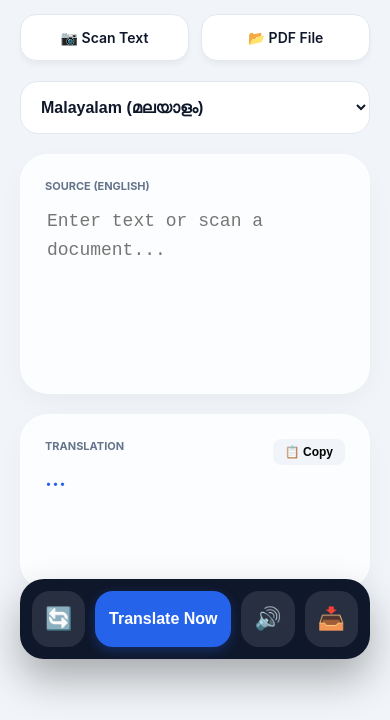
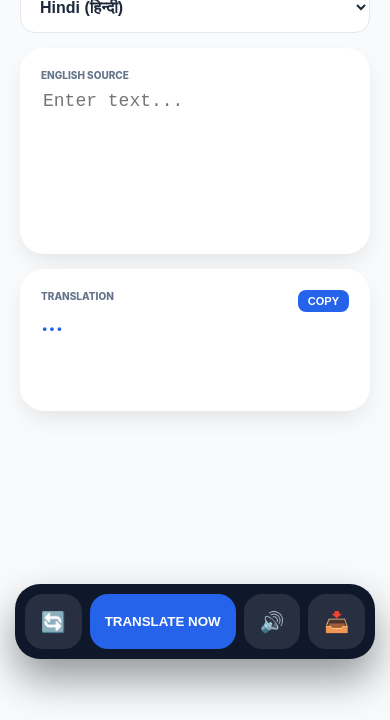
Before and after one commit to KUTTITHAPPU/GenLingo, a plain HTML site: page index.html in a window 390 px wide. Shown: the part 160-880 px from the top of the page. After the commit the page ends 844 px from the top, so only its background shows below. Drawn offline with nearby package versions, Linux system fonts and the light colour scheme.

Commit message:
Refactor index.html for mobile support and dark mode
Updated HTML structure, added mobile web app capabilities, and improved styles for dark mode.

```diff
--- a/index.html
+++ b/index.html
@@ -2,140 +2,137 @@
 <html lang="en">
 <head>
     <meta charset="UTF-8">
-    <meta name="viewport" content="width=device-width, initial-scale=1.0, maximum-scale=1.0, user-scalable=no">
-    <title>GenLingo Premium</title>
+    <meta name="viewport" content="width=device-width, initial-scale=1.0, maximum-scale=1.0, user-scalable=no, viewport-fit=cover">
+    <meta name="mobile-web-app-capable" content="yes">
+    <meta name="apple-mobile-web-app-capable" content="yes">
+    <meta name="apple-mobile-web-app-status-bar-style" content="black-translucent">
+    <link rel="manifest" href="manifest.json">
+
+    <title>GenLingo Premium AI</title>
+
     <script src="https://cdn.jsdelivr.net/npm/tesseract.js@4/dist/tesseract.min.js"></script>
     <script src="https://cdnjs.cloudflare.com/ajax/libs/pdf.js/3.4.120/pdf.min.js"></script>
     <script src="https://cdnjs.cloudflare.com/ajax/libs/jspdf/2.5.1/jspdf.umd.min.js"></script>
+
     <style>
-        :root { --primary: #2563eb; --accent: #3b82f6; --bg: #fdfdfd; --text: #0f172a; }
-        * { box-sizing: border-box; -webkit-tap-highlight-color: transparent; }
+        :root {
+            --primary: #2563eb; --bg: #f8fafc; --card: #ffffff; --text: #1e293b; --nav: #0f172a;
+        }
+        /* Dark Mode Colors */
+        body.dark {
+            --bg: #020617; --card: #1e293b; --text: #f1f5f9; --nav: #000000;
+        }
+
+        * { box-sizing: border-box; -webkit-tap-highlight-color: transparent; transition: background 0.3s, color 0.3s; }
 
         body {
-            font-family: -apple-system, system-ui, sans-serif;
-            background: #f1f5f9; margin: 0; color: var(--text); overflow-x: hidden;
+            font-family: -apple-system, sans-serif; background: var(--bg);
+            margin: 0; padding: env(safe-area-inset-top) 20px 120px 20px; color: var(--text);
         }
 
-        /* --- SPLASH SCREEN --- */
-        #splash-screen {
+        /* SPLASH SCREEN */
+        #splash {
             position: fixed; top: 0; left: 0; width: 100%; height: 100%;
-            background: white; z-index: 9999; display: flex; flex-direction: column;
-            align-items: center; justify-content: center; transition: 0.8s ease-in-out;
+            background: #0f172a; z-index: 10000; display: flex; flex-direction: column;
+            align-items: center; justify-content: center; transition: 0.8s ease;
         }
-        .splash-logo { width: 100px; animation: pulse 1.5s infinite ease-in-out; }
-        .splash-text { margin-top: 20px; font-weight: 800; font-size: 24px; color: var(--primary); letter-spacing: -1px; }
-        .splash-tag { position: absolute; bottom: 40px; font-size: 12px; color: #94a3b8; letter-spacing: 2px; }
-        @keyframes pulse { 0% { transform: scale(0.95); opacity: 0.8; } 50% { transform: scale(1.05); opacity: 1; } 100% { transform: scale(0.95); opacity: 0.8; } }
+        .splash-logo { width: 100px; animation: pulse 1.5s infinite; border-radius: 22px; }
+        @keyframes pulse { 0%, 100% { transform: scale(0.9); opacity: 0.8; } 50% { transform: scale(1); opacity: 1; } }
 
-        /* --- MAIN UI --- */
-        .app-content { opacity: 0; transform: translateY(20px); transition: 1s ease-out; padding: 20px; padding-bottom: 110px; }
-        .app-visible { opacity: 1; transform: translateY(0); }
+        /* HEADER & THEME TOGGLE */
+        .header { display: flex; justify-content: space-between; align-items: center; padding: 20px 0; }
+        .header img { height: 45px; border-radius: 10px; }
+        .theme-btn { background: var(--card); border: 1px solid #e2e8f0; padding: 10px; border-radius: 12px; font-size: 18px; }
 
-        .header { text-align: center; margin-bottom: 30px; }
-        .header img { height: 60px; filter: drop-shadow(0 10px 15px rgba(37, 99, 235, 0.2)); }
+        /* PREMIUM CARDS */
+        .glass-card {
+            background: var(--card); border-radius: 24px; padding: 20px;
+            box-shadow: 0 10px 25px -5px rgba(0,0,0,0.1); margin-bottom: 15px; border: 1px solid rgba(255,255,255,0.1);
+        }
+        .label { font-size: 10px; font-weight: 800; color: #64748b; text-transform: uppercase; margin-bottom: 8px; display: block; }
 
-        /* Modern Cards */
-        .glass-card {
-            background: rgba(255, 255, 255, 0.8); backdrop-filter: blur(10px);
-            border: 1px solid rgba(255, 255, 255, 0.4); border-radius: 28px;
-            padding: 24px; box-shadow: 0 10px 30px -5px rgba(0,0,0,0.05); margin-bottom: 20px;
+        textarea {
+            width: 100%; height: 140px; border: none; font-size: 18px;
+            background: transparent; outline: none; resize: none; color: var(--text);
         }
 
-        .label { font-size: 11px; font-weight: 700; color: #64748b; text-transform: uppercase; margin-bottom: 12px; display: block; }
+        .output-box { font-size: 22px; font-weight: 700; color: var(--primary); min-height: 80px; }
 
-        textarea {
-            width: 100%; height: 160px; border: none; font-size: 18px; line-height: 1.6;
-            resize: none; outline: none; background: transparent; color: var(--text);
-        }
-
-        .output-text { font-size: 22px; font-weight: 600; color: var(--primary); min-height: 100px; }
-
-        /* Tool Grid */
-        .tool-row { display: grid; grid-template-columns: 1fr 1fr; gap: 12px; margin-bottom: 20px; }
+        /* BUTTONS */
+        .tool-row { display: grid; grid-template-columns: 1fr 1fr; gap: 10px; margin-bottom: 15px; }
         .chip {
-            background: white; border-radius: 16px; padding: 14px; text-align: center;
-            font-size: 14px; font-weight: 600; box-shadow: 0 4px 6px -1px rgba(0,0,0,0.05);
-            display: flex; align-items: center; justify-content: center; gap: 8px; border: 1px solid #e2e8f0;
+            background: var(--card); border-radius: 15px; padding: 12px; font-weight: 700;
+            display: flex; align-items: center; justify-content: center; gap: 8px; font-size: 13px; border: 1px solid #e2e8f0;
         }
 
         .lang-select {
-            width: 100%; padding: 16px; border-radius: 18px; border: 1px solid #e2e8f0;
-            background: white; font-size: 16px; font-weight: 700; color: var(--text); margin-bottom: 20px;
+            width: 100%; padding: 15px; border-radius: 15px; border: 1px solid #e2e8f0;
+            background: var(--card); color: var(--text); font-size: 16px; font-weight: 700; margin-bottom: 15px;
         }
 
-        /* Fixed Bottom Bar */
+        /* NAVIGATION BAR */
         .bottom-nav {
-            position: fixed; bottom: 25px; left: 20px; right: 20px;
-            background: #0f172a; padding: 12px; border-radius: 24px;
-            display: flex; gap: 10px; box-shadow: 0 20px 40px rgba(0,0,0,0.3); z-index: 100;
+            position: fixed; bottom: 25px; left: 15px; right: 15px;
+            background: var(--nav); padding: 10px; border-radius: 25px;
+            display: flex; gap: 8px; box-shadow: 0 20px 40px rgba(0,0,0,0.4);
         }
-        .btn {
-            height: 56px; border-radius: 18px; border: none; color: white;
-            display: flex; align-items: center; justify-content: center; font-weight: 700;
-            transition: 0.2s;
+        .nav-btn {
+            height: 55px; border-radius: 18px; border: none; color: white;
+            display: flex; align-items: center; justify-content: center;
         }
-        .btn-main { flex: 3; background: var(--primary); font-size: 16px; box-shadow: 0 4px 12px rgba(37, 99, 235, 0.3); }
-        .btn-icon { flex: 1; background: rgba(255,255,255,0.1); font-size: 22px; }
-        .btn:active { transform: scale(0.92); }
+        .btn-main { flex: 3; background: var(--primary); font-weight: 800; }
+        .btn-icon { flex: 1; background: rgba(255,255,255,0.1); font-size: 20px; }
+        .nav-btn:active { transform: scale(0.92); }
 
-        .copy-btn { float: right; background: #f1f5f9; border: none; padding: 6px 12px; border-radius: 8px; font-size: 12px; font-weight: 600; }
+        .copy-btn { float: right; background: var(--primary); color: white; border: none; padding: 5px 10px; border-radius: 8px; font-size: 11px; font-weight: 700; }
     </style>
 </head>
 <body>
 
-    <div id="splash-screen">
-        <img src="logo.png" class="splash-logo" alt="Logo" onerror="this.src='https://cdn-icons-png.flaticon.com/512/3898/3898082.png'">
-        <div class="splash-text">GenLingo</div>
-        <div class="splash-tag">POWERED BY GEN-AI</div>
+    <div id="splash">
+        <img src="logo.png" class="splash-logo" onerror="this.src='https://cdn-icons-png.flaticon.com/512/3898/3898082.png'">
+        <h2 style="color:white; margin-top:15px; letter-spacing:-1px;">GenLingo AI</h2>
     </div>
 
-    <div id="app-body" class="app-content">
     <div class="header">
-            <img src="logo.png" alt="Logo" onerror="this.style.display='none'">
-            <h1>GenLingo</h1>
+        <img src="logo.png" onerror="this.style.display='none'">
+        <button class="theme-btn" onclick="document.body.classList.toggle('dark')">🌓</button>
     </div>
 
     <div class="tool-row">
-            <label class="chip">📷 Scan Text <input type="file" id="imgFile" accept="image/*" hidden></label>
-            <label class="chip">📂 PDF File <input type="file" id="pdfFile" accept="application/pdf" hidden></label>
+        <label class="chip">📷 Scan <input type="file" id="imgFile" accept="image/*" hidden></label>
+        <label class="chip">📂 PDF <input type="file" id="pdfFile" accept="application/pdf" hidden></label>
     </div>
 
     <select id="userLang" class="lang-select">
-            <option value="hi">Hindi (हिन्दी)</option>
-            <option value="ml" selected>Malayalam (മലയാളം)</option>
+        <option value="ml">Malayalam (മലയാളം)</option>
+        <option value="hi" selected>Hindi (हिन्दी)</option>
         <option value="ta">Tamil (தமிழ்)</option>
-            <option value="te">Telugu (తెలుగు)</option>
-            <option value="kn">Kannada (ಕನ್ನಡ)</option>
     </select>
 
     <div class="glass-card">
-            <span class="label">Source (English)</span>
-            <textarea id="sourceInput" placeholder="Enter text or scan a document..."></textarea>
+        <span class="label">English Source</span>
+        <textarea id="sourceInput" placeholder="Enter text..."></textarea>
     </div>
 
     <div class="glass-card">
-            <button class="copy-btn" onclick="copyText()">📋 Copy</button>
+        <button class="copy-btn" onclick="copyText()">COPY</button>
         <span class="label">Translation</span>
-            <div id="translatedContent" class="output-text">...</div>
-        </div>
+        <div id="translatedContent" class="output-box">...</div>
     </div>
 
     <div class="bottom-nav">
-        <button class="btn btn-icon" onclick="location.reload()">🔄</button>
-        <button class="btn btn-main" onclick="startTranslation()">Translate Now</button>
-        <button class="btn btn-icon" onclick="speakText()">🔊</button>
-        <button class="btn btn-icon" onclick="downloadPDF()">📥</button>
+        <button class="nav-btn btn-icon" onclick="location.reload()">🔄</button>
+        <button class="nav-btn btn-main" onclick="startTranslation()">TRANSLATE NOW</button>
+        <button class="nav-btn btn-icon" onclick="speakText()">🔊</button>
+        <button class="nav-btn btn-icon" onclick="downloadPDF()">📥</button>
     </div>
 
     <script>
-        // Splash Screen Logic
-        window.addEventListener('load', () => {
-            setTimeout(() => {
-                document.getElementById('splash-screen').style.opacity = '0';
-                document.getElementById('app-body').classList.add('app-visible');
-                setTimeout(() => { document.getElementById('splash-screen').style.display = 'none'; }, 800);
-            }, 2500);
-        });
+        window.onload = () => setTimeout(() => {
+            document.getElementById('splash').style.opacity = '0';
+            setTimeout(() => document.getElementById('splash').style.display = 'none', 800);
+        }, 2000);
 
         const source = document.getElementById('sourceInput');
         const target = document.getElementById('translatedContent');
@@ -149,13 +146,13 @@
                 const res = await fetch(`https://api.mymemory.translated.net/get?q=${encodeURIComponent(text)}&langpair=en|${lang}`);
                 const data = await res.json();
                 target.innerText = data.responseData.translatedText;
-            } catch (e) { target.innerText = "Error connecting..."; }
+            } catch (e) { target.innerText = "Error!"; }
             target.style.opacity = "1";
         }
 
         function copyText() {
             navigator.clipboard.writeText(target.innerText);
-            alert("Translation Copied!");
+            alert("Copied!");
         }
 
         function speakText() {
@@ -169,11 +166,11 @@
             const { jsPDF } = window.jspdf;
             const doc = new jsPDF();
             doc.text(doc.splitTextToSize(target.innerText, 180), 10, 20);
-            doc.save("GenLingo_Translation.pdf");
+            doc.save("GenLingo.pdf");
         }
 
         document.getElementById('imgFile').onchange = async (e) => {
-            source.value = "Scanning magic...";
+            source.value = "Scanning...";
             const { data: { text } } = await Tesseract.recognize(e.target.files[0], 'eng');
             source.value = text;
         };
```
Lines whose indentation alone changed are shown as unchanged.
